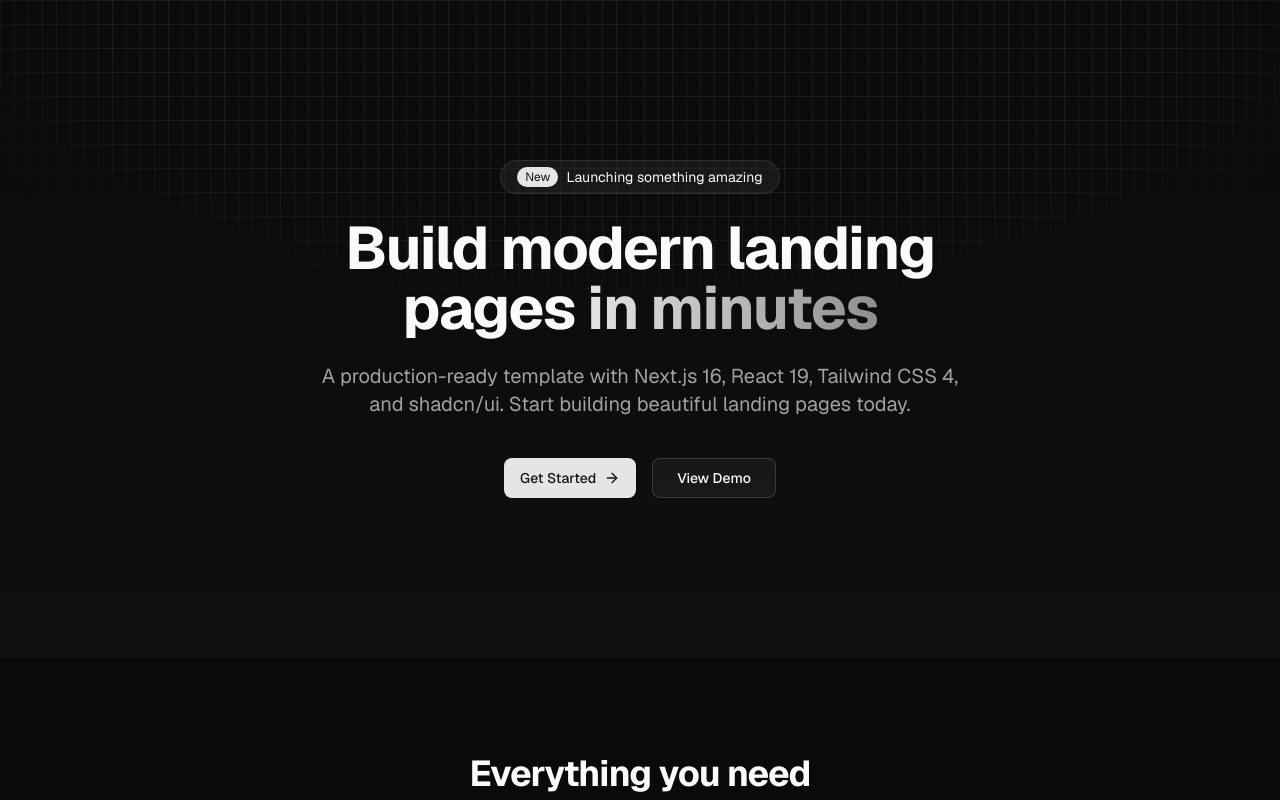
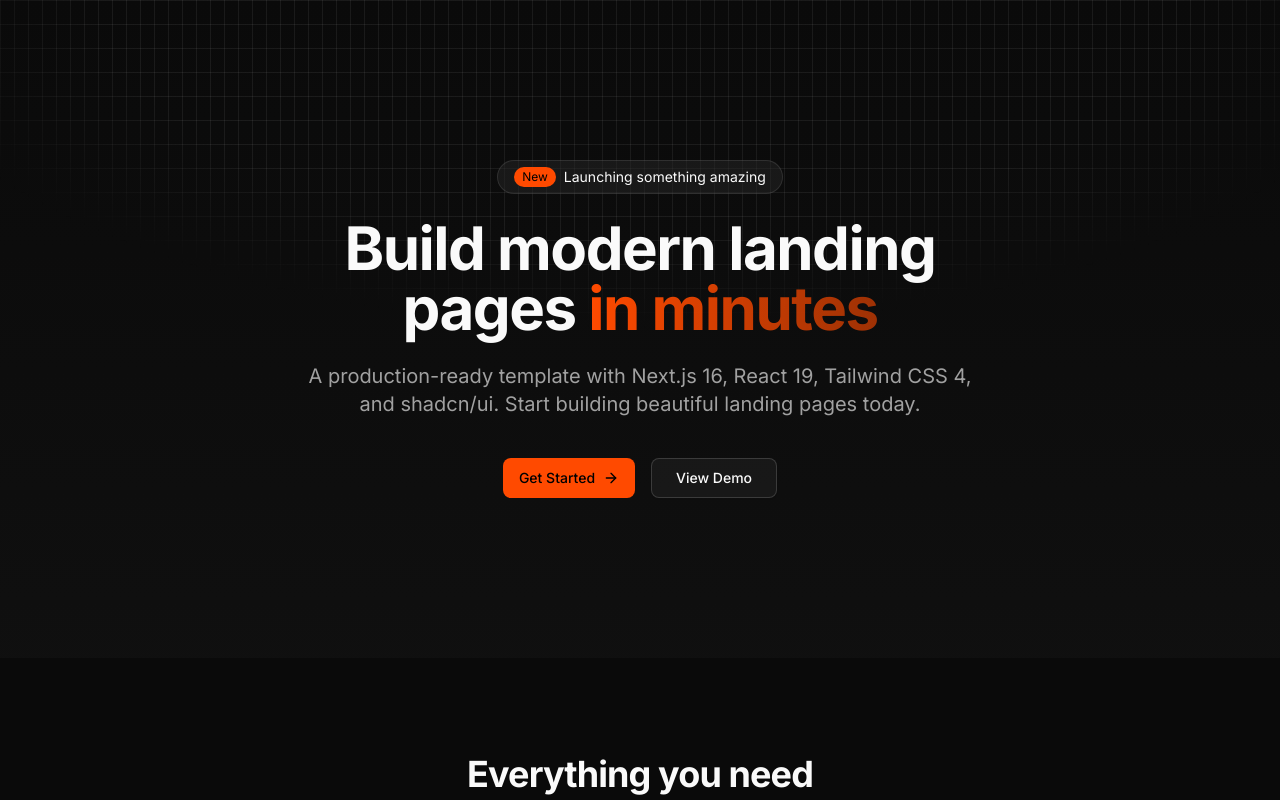
Before and after one commit to nimbuslab/create-next-landing, a Next.js app: page / in a window 1280 px wide. Shown: the top 800 px of the page. Built offline with nearby package versions, Linux system fonts and the light colour scheme.

Commit message:
feat: add nimbuslab branding
- primary color: #FF5500 (nimbuslab orange)
- fonts: Comfortaa (headings), Inter (body), JetBrains Mono (code)
- updated both light and dark modes

```diff
--- a/src/app/globals.css
+++ b/src/app/globals.css
@@ -6,8 +6,9 @@
 @theme inline {
   --color-background: var(--background);
   --color-foreground: var(--foreground);
-  --font-sans: var(--font-geist-sans);
-  --font-mono: var(--font-geist-mono);
+  --font-sans: var(--font-inter);
+  --font-heading: var(--font-comfortaa);
+  --font-mono: var(--font-jetbrains-mono);
   --color-sidebar-ring: var(--sidebar-ring);
   --color-sidebar-border: var(--sidebar-border);
   --color-sidebar-accent-foreground: var(--sidebar-accent-foreground);
@@ -54,8 +55,8 @@
   --card-foreground: oklch(0.145 0 0);
   --popover: oklch(1 0 0);
   --popover-foreground: oklch(0.145 0 0);
-  --primary: oklch(0.205 0 0);
-  --primary-foreground: oklch(0.985 0 0);
+  --primary: oklch(0.64 0.22 40); /* nimbuslab orange #FF5500 */
+  --primary-foreground: oklch(1 0 0);
   --secondary: oklch(0.97 0 0);
   --secondary-foreground: oklch(0.205 0 0);
   --muted: oklch(0.97 0 0);
@@ -88,8 +89,8 @@
   --card-foreground: oklch(0.985 0 0);
   --popover: oklch(0.205 0 0);
   --popover-foreground: oklch(0.985 0 0);
-  --primary: oklch(0.922 0 0);
-  --primary-foreground: oklch(0.205 0 0);
+  --primary: oklch(0.68 0.24 40); /* nimbuslab orange (lighter for dark mode) */
+  --primary-foreground: oklch(0 0 0);
   --secondary: oklch(0.269 0 0);
   --secondary-foreground: oklch(0.985 0 0);
   --muted: oklch(0.269 0 0);
--- a/src/app/layout.tsx
+++ b/src/app/layout.tsx
@@ -1,16 +1,25 @@
 import type { Metadata } from "next";
-import { Geist, Geist_Mono } from "next/font/google";
+import { Comfortaa, Inter, JetBrains_Mono } from "next/font/google";
 import { ThemeProvider } from "@/components/theme-provider";
 import "./globals.css";
 
-const geistSans = Geist({
-  variable: "--font-geist-sans",
+// nimbuslab branding fonts
+const comfortaa = Comfortaa({
+  variable: "--font-comfortaa",
   subsets: ["latin"],
+  display: "swap",
 });
 
-const geistMono = Geist_Mono({
-  variable: "--font-geist-mono",
+const inter = Inter({
+  variable: "--font-inter",
   subsets: ["latin"],
+  display: "swap",
+});
+
+const jetbrainsMono = JetBrains_Mono({
+  variable: "--font-jetbrains-mono",
+  subsets: ["latin"],
+  display: "swap",
 });
 
 export const metadata: Metadata = {
@@ -43,7 +52,7 @@ export default function RootLayout({
   return (
     <html lang="en" suppressHydrationWarning>
       <body
-        className={`${geistSans.variable} ${geistMono.variable} font-sans antialiased`}
+        className={`${inter.variable} ${comfortaa.variable} ${jetbrainsMono.variable} font-sans antialiased`}
         suppressHydrationWarning
       >
         <ThemeProvider
```
